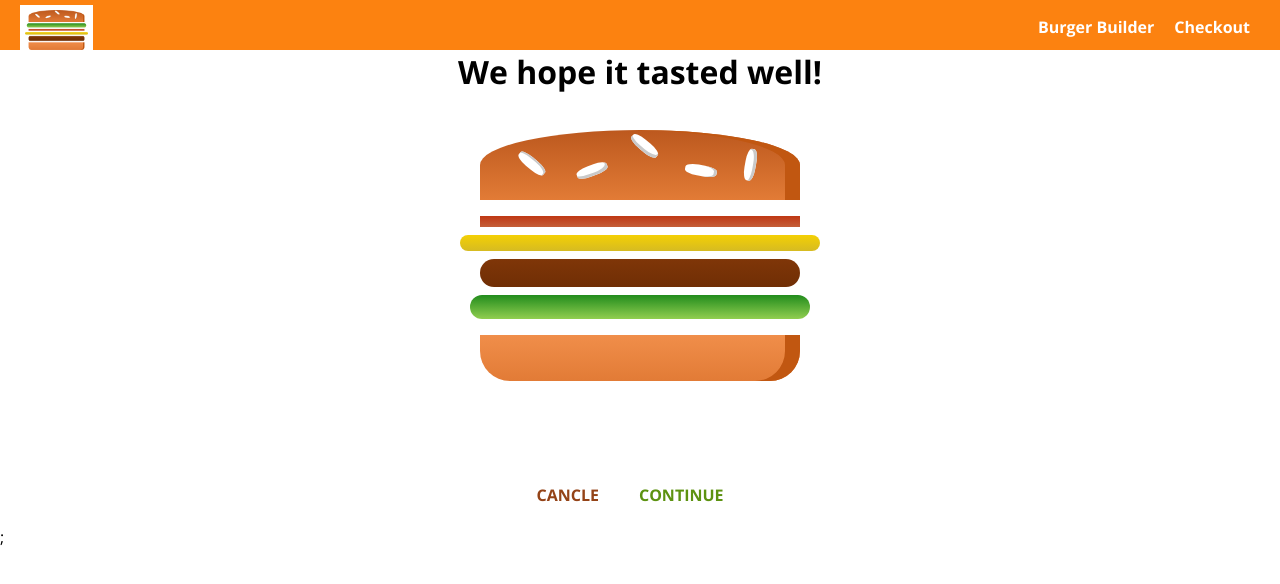
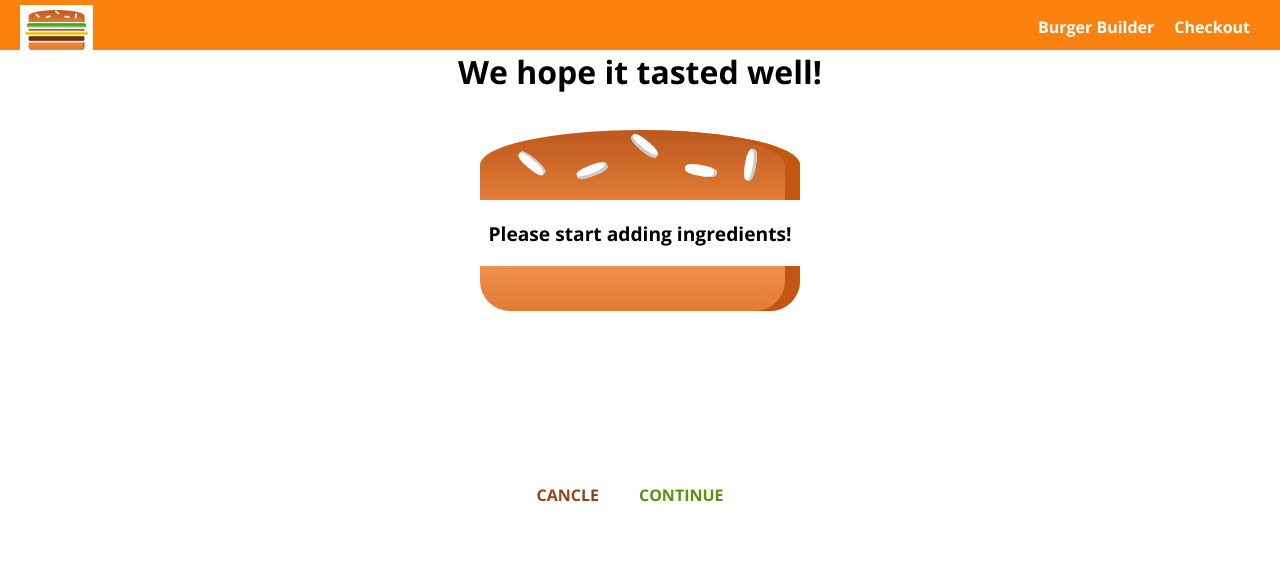
Before and after one commit to vanduonghcmus/My-Burger-Builder, a React app: page /checkout in a window 1280 px wide. Shown: the top 584 px of the page. Built offline with nearby package versions, Linux system fonts and the light colour scheme.

Commit message:
passing ingredients and create contact-data

```diff
--- a/src/components/Burger/Burger.js
+++ b/src/components/Burger/Burger.js
@@ -5,7 +5,6 @@
 import BurgerIngredient from './BurgerIngredient/BurgerIngredient';
 
 const burger = (props) => {
-	console.log(props);
 	let transformedIngredients = Object.keys(props.ingredients)
 		.map((igKey) => {
 			return [...Array(props.ingredients[igKey])].map((_, i) => {
--- a/src/components/Order/CheckoutSummary.js
+++ b/src/components/Order/CheckoutSummary.js
@@ -11,10 +11,10 @@
 			<div style={{ width: '100%', margin: 'auto' }}>
 				<Burger ingredients={props.ingredients} />
 			</div>
-			<Button btnType="Danger" clicked>
+			<Button btnType="Danger" clicked={props.checkoutCancled}>
 				CANCLE
 			</Button>
-			<Button btnType="Success" clicked>
+			<Button btnType="Success" clicked={props.checkoutContinued}>
 				CONTINUE
 			</Button>
 		</div>
--- a/src/containers/BurgerBuilder/BurgerBuilder.js
+++ b/src/containers/BurgerBuilder/BurgerBuilder.js
@@ -72,7 +72,21 @@
 		// 	.then((res) => this.setState({ loading: false, purchasing: false }))
 		// 	.catch((err) => this.setState({ loading: false, purchasing: false }));
 
-		this.props.history.push('/checkout');
+		const queryParams = []; // khởi tạo 1 mảng để lưu ingredients
+		for (let i in this.state.ingredients) {
+			console.log(i);
+			queryParams.push(
+				encodeURIComponent(i) +
+					'=' +
+					encodeURIComponent(this.state.ingredients[i]),
+			);
+		}
+		// queyParams=["salad=value","bacon=value",...]
+		const queryString = queryParams.join('&');
+		this.props.history.push({
+			pathname: '/checkout',
+			search: '?' + queryString,
+		});
 	};
 
 	updatePurchaseState(ingredients) {
--- a/src/containers/Checkout/Checkout.js
+++ b/src/containers/Checkout/Checkout.js
@@ -1,6 +1,8 @@
 import React, { Component } from 'react';
+import { Route } from 'react-router-dom';
 
 import CheckoutSummary from '../../components/Order/CheckoutSummary';
+import ContactData from './ContactData/ContactData';
 
 class Checkout extends Component {
 	state = {
@@ -12,10 +14,40 @@
 		},
 	};
 
+	componentDidMount() {
+		console.log(this.props);
+		const query = new URLSearchParams(this.props.location.search);
+		const ingredients = {};
+
+		for (let param of query.entries()) {
+			// query.entries=["salad","1"]
+			ingredients[param[0]] = +param[1];
+			console.log(param);
+		}
+		this.setState({ ingredients: ingredients });
+	}
+
+	checkoutCancleHandler = () => {
+		this.props.history.goBack();
+	};
+
+	checkoutContinueHandler = () => {
+		this.props.history.push('/checkout/contact-data');
+	};
+
 	render() {
 		return (
 			<div>
-				<CheckoutSummary ingredients={this.state.ingredients} />;
+				<CheckoutSummary
+					ingredients={this.state.ingredients}
+					checkoutCancled={this.checkoutCancleHandler}
+					checkoutContinued={this.checkoutContinueHandler}
+				/>
+
+				<Route
+					path={this.props.match.url + '/contact-data'}
+					component={ContactData}
+				/>
 			</div>
 		);
 	}
--- /dev/null
+++ b/src/containers/Checkout/ContactData/ContactData.js
@@ -0,0 +1,30 @@
+import React, { Component } from 'react';
+
+import Button from '../../../UI/Button/Button';
+import styles from './ContactData.module.css';
+
+class ContactData extends Component {
+	state = {
+		name: '',
+		email: '',
+		street: '',
+		postal: '',
+	};
+
+	render() {
+		return (
+			<div className={styles.ContactData}>
+				<h4>Enter your Contact Data</h4>
+				<form>
+					<input type="text" name="name" placeholder="Your Name" />
+					<input type="text" name="email" placeholder="Your Email" />
+					<input type="text" name="street" placeholder="Street" />
+					<input type="text" name="postal" placeholder="Postal" />
+				</form>
+				<Button btnType="Success">ORDER</Button>
+			</div>
+		);
+	}
+}
+
+export default ContactData;
--- /dev/null
+++ b/src/containers/Checkout/ContactData/ContactData.module.css
@@ -0,0 +1,19 @@
+.ContactData {
+	margin: 20px auto;
+	width: 80%;
+	text-align: center;
+	box-sizing: border-box;
+	box-shadow: 0px 2px 3px #ccc;
+	border: 1px solid #eee;
+	padding: 10px;
+}
+
+.ContactData input {
+	display: block;
+}
+
+@media (min-width: 600px) {
+	.ContactData {
+		width: 500px;
+	}
+}
```
